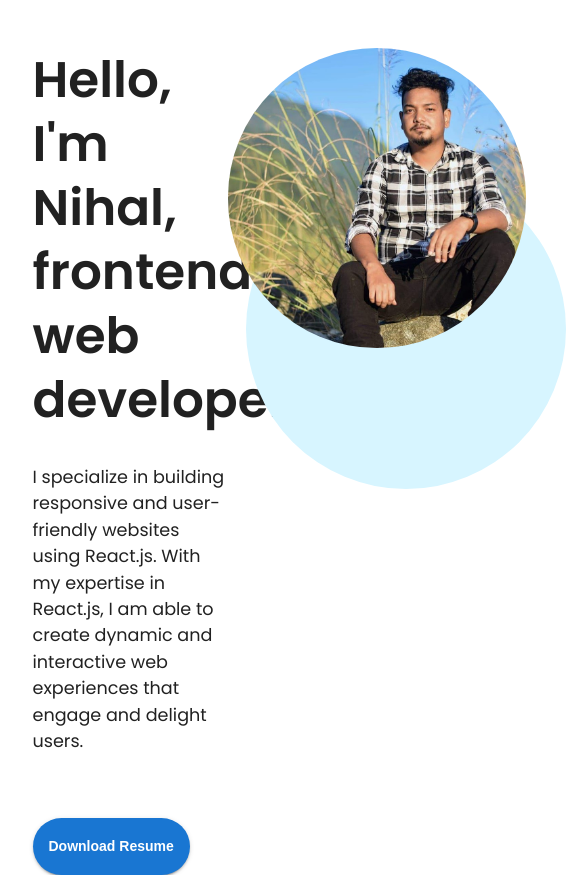
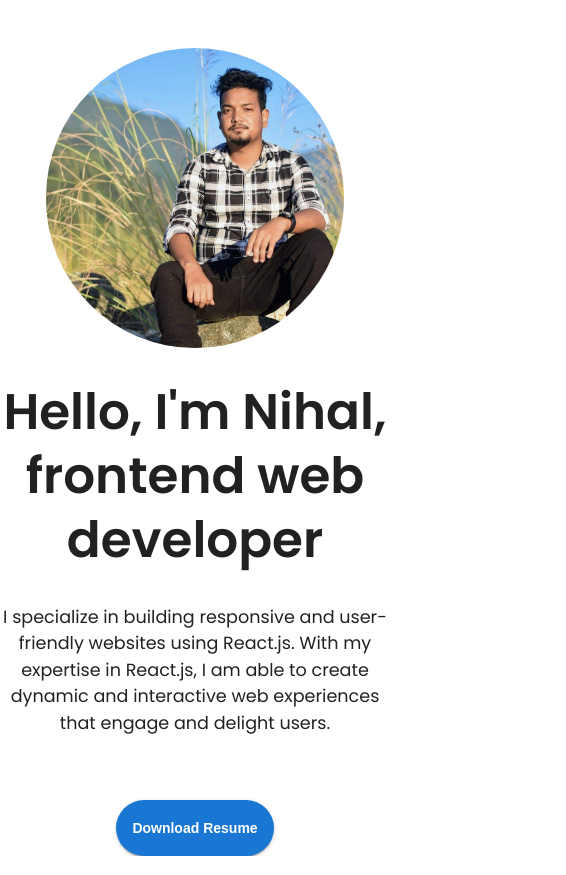
Before and after one commit to NihalP01/portfolio, a React (Create React App) app: page / in a window 390 px wide. Shown: the whole page, 566 px wide, since content can reach past the window. Built offline with nearby package versions, Linux system fonts and the light colour scheme.

Commit message:
responsive

```diff
--- a/src/components/sections/HeroSection.jsx
+++ b/src/components/sections/HeroSection.jsx
@@ -5,26 +5,44 @@ import {
   ButtonBox,
   CircleBoxOne,
 } from './styles.sections';
-import { Box, Grid } from '@mui/material';
+import { Box, Grid, useMediaQuery } from '@mui/material';
 import { Controls } from '../controls';
 import { heroConstants } from '../../constants/heroConstants';
 
 const HeroSection = () => {
+  const isSmallScreen = useMediaQuery('(max-width: 1024px)');
+
   return (
     <BoxWrapper>
       <Grid
         container
         sx={{ display: 'flex', justifyContent: 'center' }}
       >
-        <Grid item xs={6}>
+        <Grid
+          item
+          xs={12}
+          lg={6}
+          display={isSmallScreen ? 'flex' : 'block'}
+          sx={{
+            flexDirection: 'column',
+            justifyContent: 'center',
+            alignItems: 'center',
+          }}
+          order={{ xs: 2, lg: 1 }}
+        >
           <Box width={'100%'} maxWidth={530}>
             <Controls.BaseTypography
-              variant="headingText"
+              fontSize={'3.125rem'}
+              fontWeight={600}
+              lineHeight={'4rem'}
+              textalign={isSmallScreen ? 'center' : 'start'}
               text={heroConstants.heading}
+              mt={isSmallScreen ? '2rem' : 0}
             />
             <Controls.BaseTypography
               mt={4}
               fontSize={'1.1rem'}
+              textalign={isSmallScreen ? 'center' : 'start'}
               text={heroConstants.subHeading}
             />
           </Box>
@@ -32,19 +50,19 @@ const HeroSection = () => {
             <Controls.BaseButton text={heroConstants.buttonText} />
           </ButtonBox>
         </Grid>
-        <Grid item xs={4}>
-          <AvatarBox>
+        <Grid item xs={12} lg={4} order={{ xs: 1, lg: 2 }}>
+          <AvatarBox display={isSmallScreen ? 'flex' : 'block'}>
             <img
               src={`${process.env.PUBLIC_URL}/assets/images/profile.jpg`}
               height={300}
               style={{
                 borderRadius: '10rem',
                 zIndex: 1,
-                position: 'absolute',
+                position: 'relative',
               }}
-              alt='profile img'
+              alt="profile img"
             />
-            <CircleBoxOne></CircleBoxOne>
+            {!isSmallScreen && <CircleBoxOne></CircleBoxOne>}
           </AvatarBox>
         </Grid>
       </Grid>
--- a/src/components/sections/styles.sections.js
+++ b/src/components/sections/styles.sections.js
@@ -12,7 +12,10 @@ export const ButtonBox = styled(Box)(() => ({
   marginTop: '4rem',
 }));
 
-export const AvatarBox = styled(Box)({});
+export const AvatarBox = styled(Box)({
+  justifyContent: 'center',
+  alignItems: 'center',
+});
 
 export const CircleBoxOne = styled(Box)({
   background: '#d7f5ff',
--- a/src/global/theme.js
+++ b/src/global/theme.js
@@ -14,9 +14,7 @@ export const theme = createTheme({
   },
   typography: {
     headingText: {
-      fontSize: '3.125rem',
-      fontWeight: 600,
-      lineHeight: '4rem',
+
     },
     fontFamily: {
       inter: `"Inter", sans-serif`,
```
